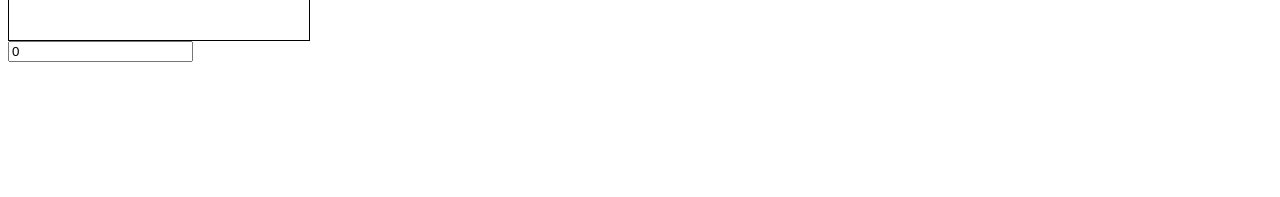
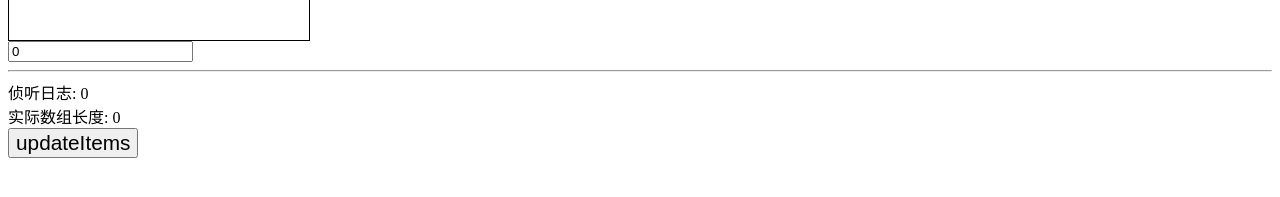
Before and after one commit to blankCx330/vue-, a Vue app in the folder 侦听器/: page / in a window 1280 px wide. Shown: the part 461-658 px from the top of the page. Built offline with nearby package versions, Linux system fonts and the light colour scheme.

Commit message:
学习侦听器 回调的触发时机

```diff
--- a/侦听器/src/App.vue
+++ b/侦听器/src/App.vue
@@ -299,7 +299,6 @@ watch(id, async (newValue)=>{
 //{ signal: controller.signal }是必要的，用于配合 AbortController取消旧请求，避免无效状态更新或数据覆盖。
 
 
-
 //临时进行的fetch抓取练习
 let imageUrl1 = ref('没有网址')
 const awaitFn = async () => {
@@ -310,6 +309,26 @@ const awaitFn = async () => {
   imageUrl1.value = imageDate.message;
 
   console.log(imageUrl1.value);
+}
+
+
+
+// 回调的触发时机
+const items = ref([])
+const log = ref([])
+
+//watch无法侦听到数组内部的变化，要加上deep，或者直接传入.value
+watch(items.value,(newValue) => {
+  log.value.push(`侦听触发，当前长度：${newValue.length}`)
+  console.log('触发侦听器')
+})
+
+const updateItems = () => {
+  log.value = []
+  for(let i=0; i<1000; i++){
+    items.value.push(`Item ${i}`)
+  }
+  console.log('[同步操作结束] 数组实际长度:', items.value.length)
 }
 
 </script>
@@ -336,6 +355,11 @@ const awaitFn = async () => {
     <input type="number" v-model="id" />
 </form>
 
+<hr/>
+<div>侦听日志: {{ log.length }}</div>
+<div>实际数组长度: {{ items.length }}</div>
+<button @click="updateItems">updateItems</button>
+
 </template>
 
 <style scoped>
```
